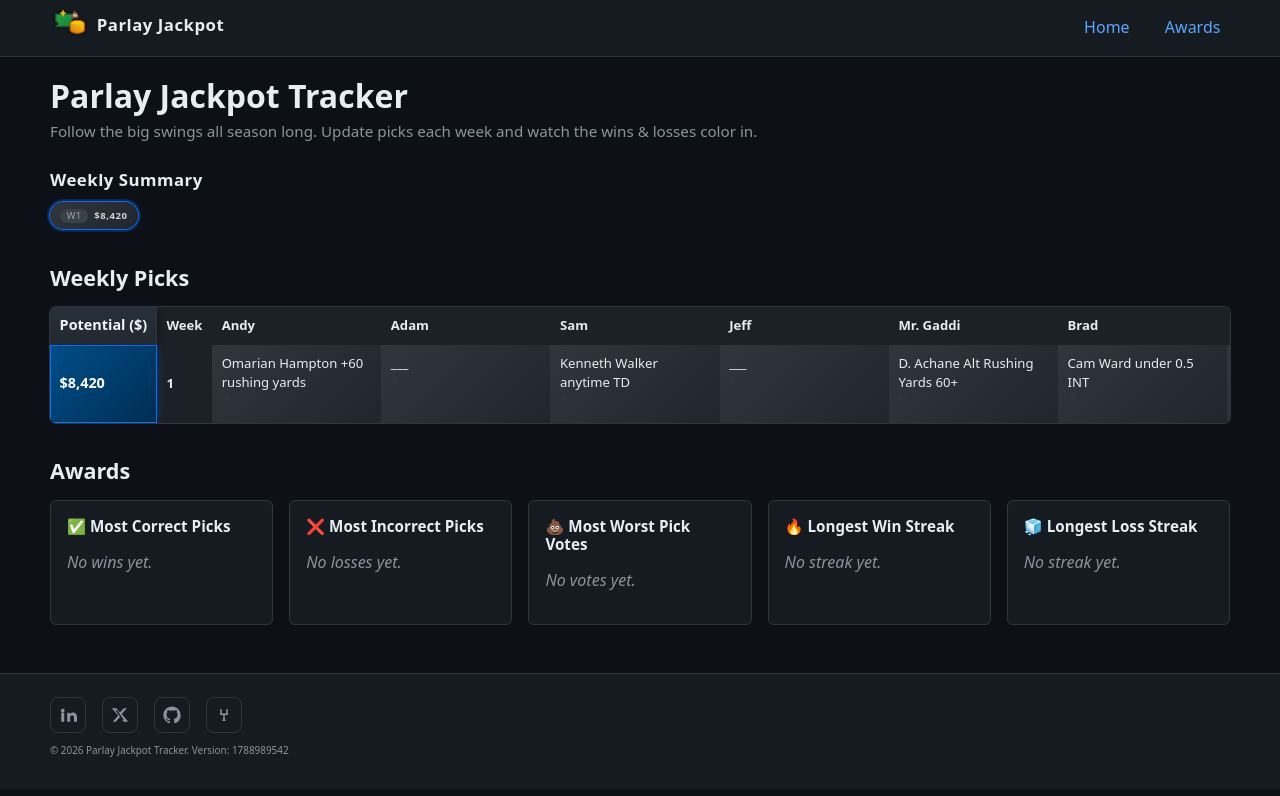
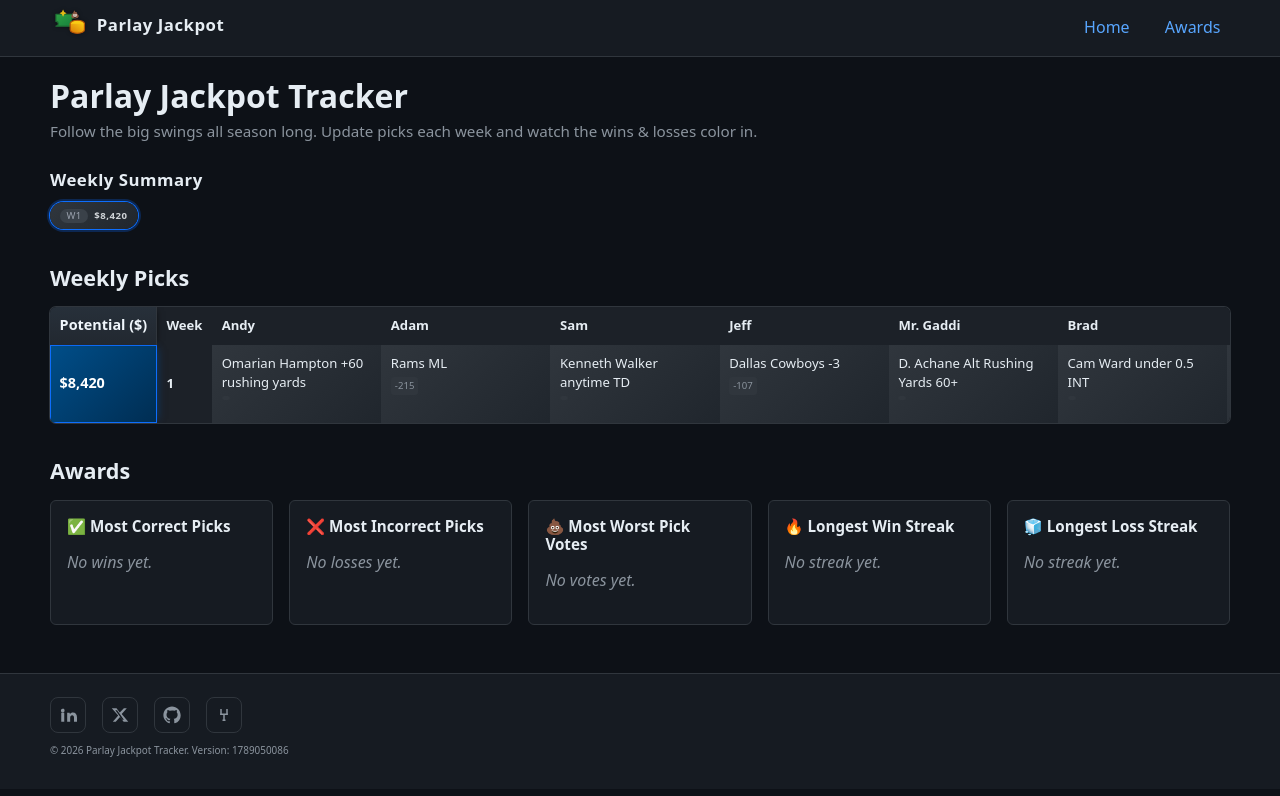
Before and after one commit to jeffmiller00/parlay_jackpot, a Jekyll site: the page built from index.markdown, in a window 1280 px wide. Shown: the top 796 px of the page. Built offline with Jekyll 4.4.1, drawn with Linux system fonts in a browser that asks for light colours.

Commit message:
Import picks from the sheet

```diff
--- a/_data/weeks.yml
+++ b/_data/weeks.yml
@@ -1,6 +1,6 @@
 ---
 season: 2026
-version: 1788989542
+version: 1789050086
 weeks:
 - week: 1
   total_potential: 8420
@@ -12,20 +12,20 @@ weeks:
       worst: false
       odds: ''
     adam:
-      pick: ___
+      pick: Rams ML
       status: pending
       worst: false
-      odds: ''
+      odds: "-215"
     sam:
       pick: Kenneth Walker anytime TD
       status: pending
       worst: false
       odds: ''
     jeff:
-      pick: ___
+      pick: Dallas Cowboys -3
       status: pending
       worst: false
-      odds: ''
+      odds: "-107"
     mr_gaddi:
       pick: D. Achane Alt Rushing Yards 60+
       status: pending
@@ -37,10 +37,10 @@ weeks:
       worst: false
       odds: ''
     joe:
-      pick: ___
+      pick: KC Concepcion 4+ receptions
       status: pending
       worst: false
-      odds: ''
+      odds: "+102"
     jma:
       pick: Kentucky  + 14.5  vs Alabama
       status: pending
@@ -57,17 +57,17 @@ weeks:
       worst: false
       odds: "-114"
     josh:
-      pick: ___
+      pick: Trevor Lawrence 1+ td pass (1st half)
       status: pending
       worst: false
-      odds: ''
+      odds: "-182"
     yerkes:
       pick: Loveland touchdown
       status: pending
       worst: false
       odds: "+185"
     piers:
-      pick: ___
+      pick: Amon-Ra St. Brown anytime TD
       status: pending
       worst: false
-      odds: ''
+      odds: "-109"
```
